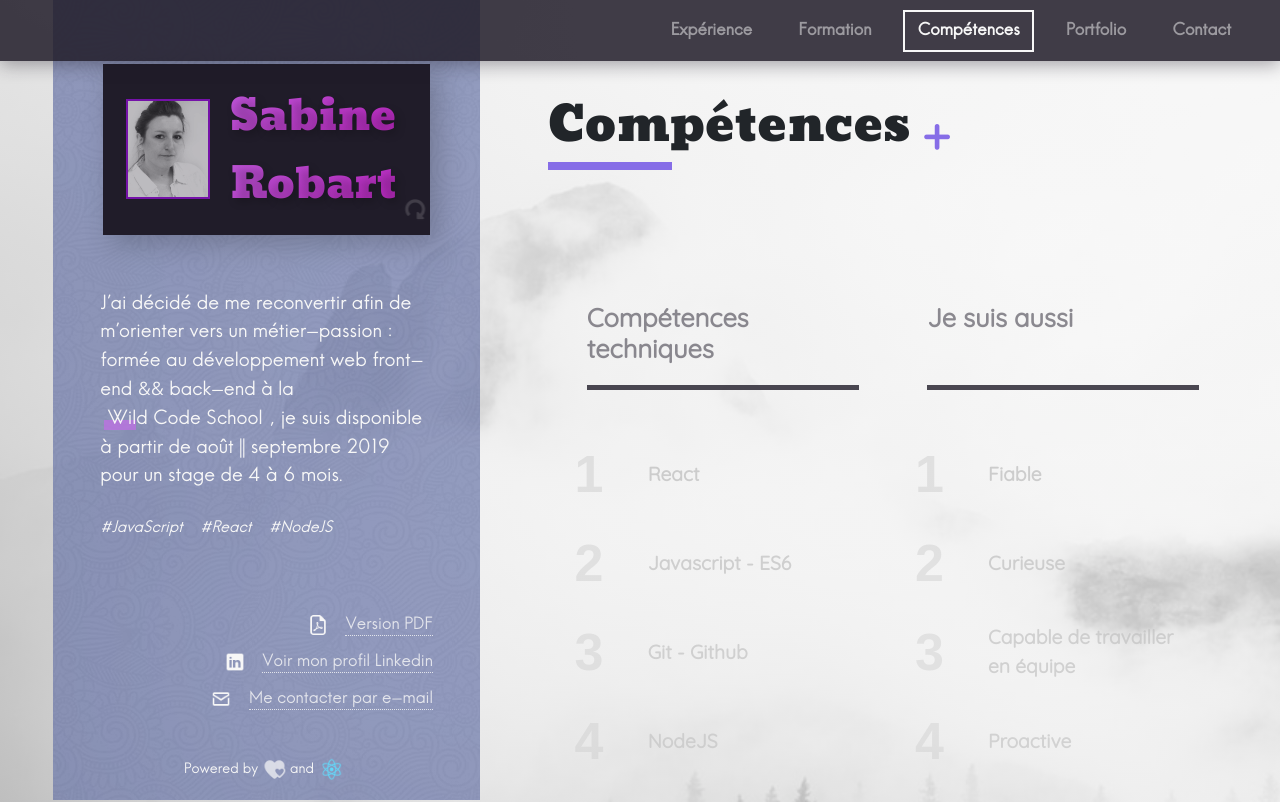
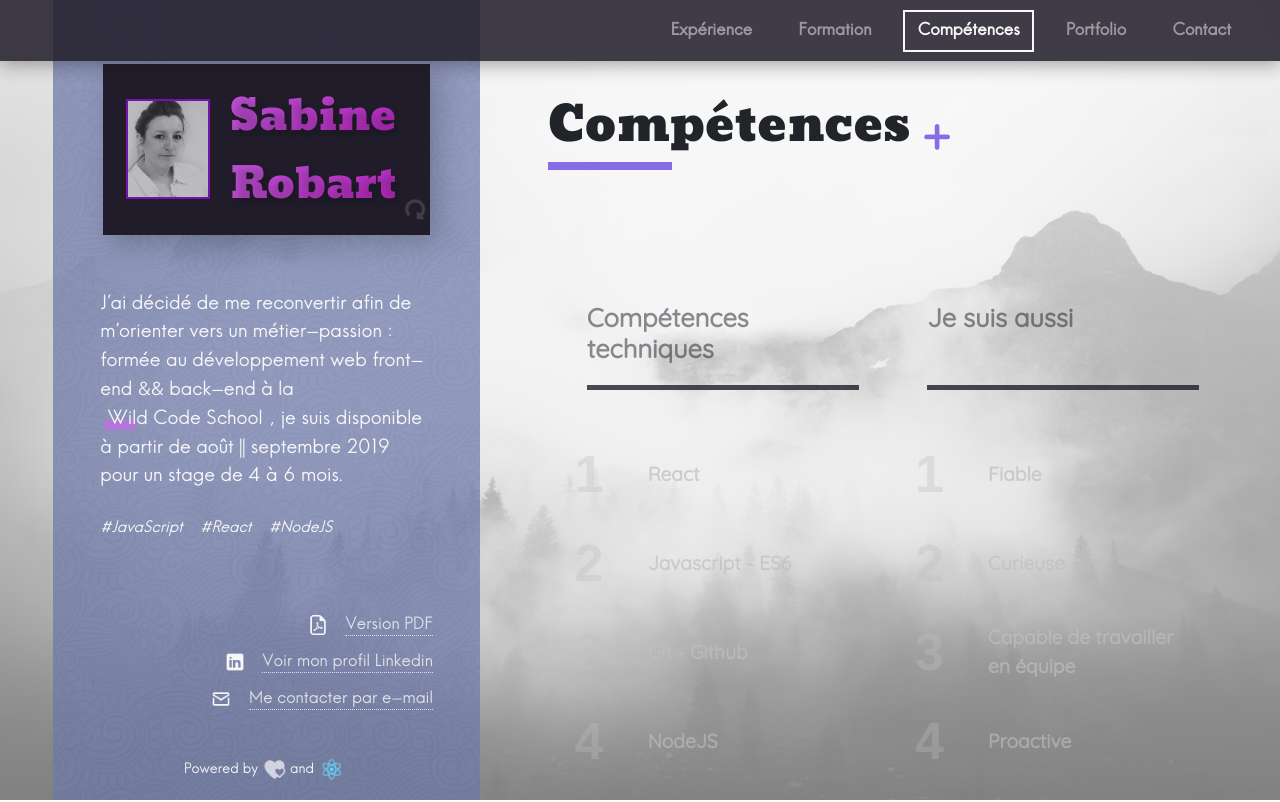
Before and after one commit to Sabinerobart/resume, a React (Create React App) app: page /Skills in a window 1280 px wide. Shown: the top 802 px of the page. Built offline with nearby package versions, Linux system fonts and the light colour scheme.

Commit message:
[Style] Reapply css rule that seems to make the decorative line disappear when it's not there.

```diff
--- a/src/style/SkillsList.scss
+++ b/src/style/SkillsList.scss
@@ -1,4 +1,9 @@
 @import "../index";
+
+.skills-list__container {
+  height: 100vh;
+  overflow: auto;
+}
 
 .skills-list__modal {
   padding: 3vh * 2 0;
```
